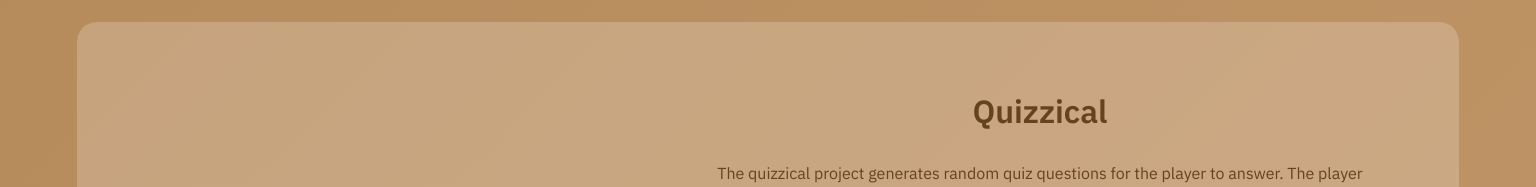
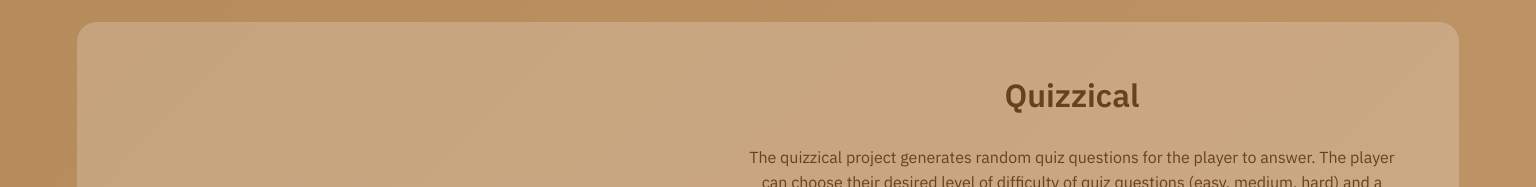
Before and after one commit to steph-xue/portfolio, a React (Vite) app: page /projects in a window 1536 px wide. Shown: the part 342-529 px from the top of the page. Built offline with nearby package versions, Linux system fonts and the light colour scheme.

Commit message:
fix mobile spacing

```diff
--- a/src/style.scss
+++ b/src/style.scss
@@ -566,7 +566,7 @@ a {
 	flex-direction: column;
 	justify-content: center;
 	align-items: center;
-	max-width: 90vw;
+	max-width: 80vw;
 	padding: 1em 2em;
 	margin: 2em;
 	cursor: pointer;
@@ -598,7 +598,7 @@ a {
 	font-size: var(--fs-xl);
 	font-weight: var(--fw-med);
 	text-align: center;
-	margin-top: 1em;
+	margin-top: 0;
 	margin-bottom: 0.5em;
 	padding: 0;
 }
@@ -667,6 +667,11 @@ a {
 @media (min-width: 1500px) {
 	.project-text, .project-container-link {
 		width: 45vw;
+		margin-left: 5em;
+	}
+
+	.project-title {
+		margin-top: 0.5em;
 	}
 }
 
```
